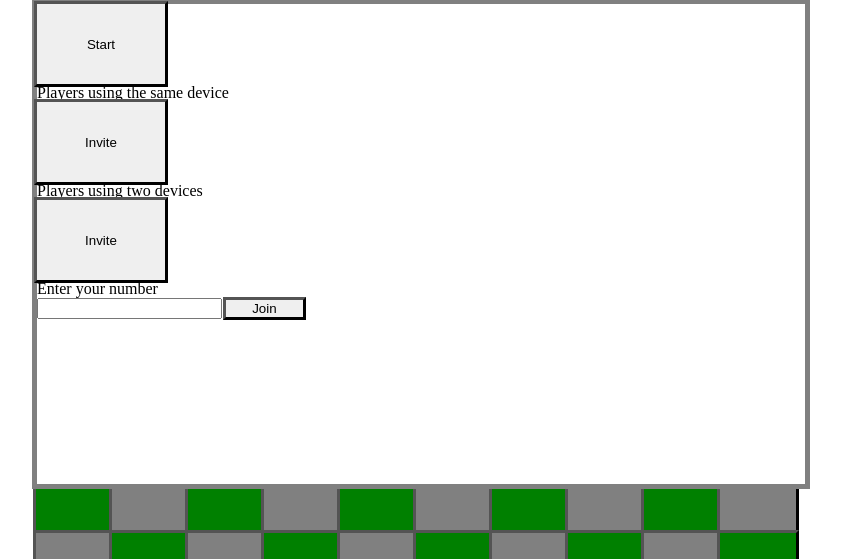
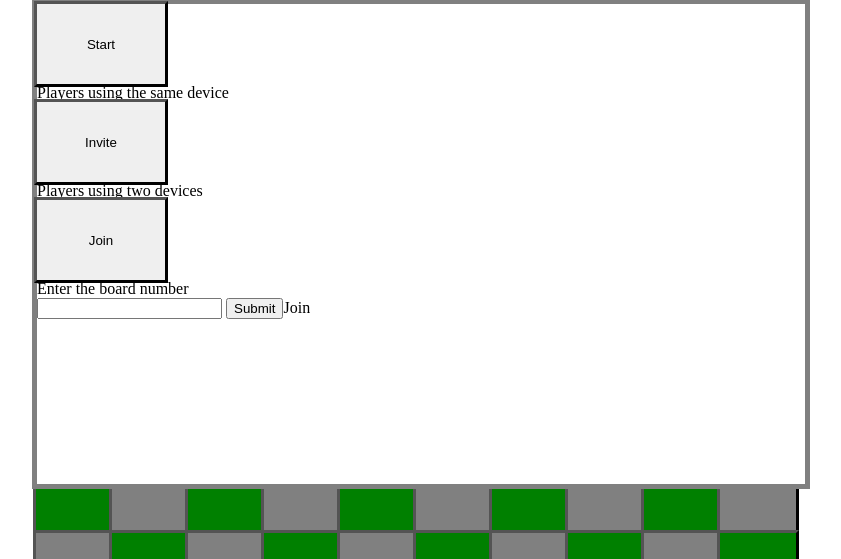
Before and after one commit to SergeiBan/Checkers-with-websockets, a FastAPI app: page /game in a window 1280 px wide. Shown: the part 161-720 px from the top of the page, without its empty margins (224-1065 px from the left). Run offline with FastAPI, Linux system fonts and the light colour scheme.

Commit message:
second player can join

```diff
--- a/main.py
+++ b/main.py
@@ -4,6 +4,7 @@ from fastapi.templating import Jinja2Templates
 from fastapi.staticfiles import StaticFiles
 from fastapi.requests import Request
 from typing import List, Dict
+from pydantic import BaseModel
 
 app = FastAPI()
 
@@ -18,13 +19,18 @@ class ConnectionManager:
     def __init__(self):
         self.active_connections: Dict() = {}
 
-    async def connect(self, websocket: WebSocket, client_id: int):
-        await websocket.accept()
-        print("websocket accepted", client_id)
+    async def connect(self, websocket: WebSocket, client_id: int, first_device):
+        if first_device:
+            await websocket.accept()
 
-        if self.active_connections.get(client_id, 'nope') == 'nope':
-            self.active_connections[client_id] = []
-        self.active_connections[client_id].append(websocket)
+            if self.active_connections.get(client_id, 'nope') == 'nope':
+                self.active_connections[client_id] = []
+            self.active_connections[client_id].append(websocket)
+        else:
+            if self.active_connections.get(client_id, 'nope') == 'nope':
+                raise WebSocketDisconnect
+            self.active_connections[client_id].append(websocket)
+            print("the second player is here")
 
     def disconnect(self, websocket: WebSocket, client_id: int):
         print("websocket id is", client_id)
@@ -41,9 +47,9 @@ manager = ConnectionManager()
 async def get_game(request: Request):
     return templates.TemplateResponse("board.html", {"request": request})
 
-@app.websocket("/ws/{client_id}")
-async def websocket_endpoint(websocket: WebSocket, client_id: int):
-    await manager.connect(websocket, client_id)
+@app.websocket("/ws/{client_id}/{first_device}")
+async def websocket_endpoint(websocket: WebSocket, client_id: int, first_device: bool):
+    await manager.connect(websocket, client_id, first_device)
     try:
         while True:
             data = await websocket.receive_text()
@@ -52,3 +58,11 @@ async def websocket_endpoint(websocket: WebSocket, client_id: int):
         print("websocket closed", client_id)
         manager.disconnect(websocket, client_id)
         await manager.send_message(f'Player {client_id} has left', client_id)
+
+
+# class Id(BaseModel):
+#     connection_number: int
+
+# @app.post("/join")
+# async def join(id: Id):
+#     return manager.join(id)
--- a/static/index.js
+++ b/static/index.js
@@ -74,22 +74,46 @@ document.getElementById('sameDeviceBtn').onclick = function() {
     for (let key of Object.keys(defaultBoardState)) {
         boardState[key] = defaultBoardState[key]
     }
-    if (ws) { ws.close(); }
+    // if (ws.keys() !== 0) { ws.close(); }
     repaintBoard(defaultBoardState);
     gameMenu.classList.add("invisible", "underlayer");
 }
 
 
 
-document.getElementById('differentDevicesBtn').onclick = function() {
+document.getElementById('firstDevicesBtn').onclick = function() {
 
     const getRandomId = max => {
         return Math.floor(Math.random() * max);
     }
 
     let client_id = getRandomId(100000);
+    client_id = 1;
     document.querySelector("#ws-id").textContent = client_id;
-    ws = new WebSocket(`ws://localhost:8000/ws/${client_id}`);
+    ws = new WebSocket(`ws://localhost:8000/ws/${client_id}/${true}`);
+
+    ws.onmessage = function(event) {
+        const newState = JSON.parse(event.data);
+        for (let key of Object.keys(boardState)) {
+            boardState[key] = newState[key]
+        }
+        repaintBoard(boardState);
+
+    };
+    boardState.isRemote = true;
+    document.getElementsByClassName('invitation')[0].classList.remove('invisible');
+}
+
+document.getElementsByClassName('toggle-game-menu')[0].onclick = function() {
+    gameMenu.classList.remove("invisible", "underlayer");
+}
+
+document.forms.join.onsubmit = function(e) {
+        const client_id = this.joinId.value;
+    // if (ws) { ws.close(); }
+    ws = new WebSocket(`ws://localhost:8000/ws/${client_id}/${true}`);
+    boardState.isRemote = true;
+    gameMenu.classList.add('invisible', 'underlayer');
 
     ws.onmessage = function(event) {
         const newState = JSON.parse(event.data);
@@ -100,11 +124,5 @@ document.getElementById('differentDevicesBtn').onclick = function() {
 
     };
 
-    boardState.isRemote = true;
-    document.getElementsByClassName('invitation')[0].classList.remove('invisible');
-
+    e.preventDefault();
 }
-
-document.getElementsByClassName('toggle-game-menu')[0].onclick = function() {
-    gameMenu.classList.remove("invisible", "underlayer");
-}
--- a/templates/board.html
+++ b/templates/board.html
@@ -9,13 +9,15 @@
             <div class="menu">
                 <button id="sameDeviceBtn" class="menu-button">Start</button>
                 <label for="sameDeviceBtn">Players using the same device</label>
-                <button id="differentDevicesBtn" class="menu-button">Invite</button>
-                <label for="differentDevicesBtn">Players using two devices</label>
-                <button id="otherDeviceBtn" class="menu-button">Invite</button>
-                <label for="otherDeviceBtn">Enter your number</label>
+                <button id="firstDevicesBtn" class="menu-button">Invite</button>
+                <label for="firstDevicesBtn">Players using two devices</label>
+                <button id="secondDeviceBtn" class="menu-button">Join</button>
+                <label for="secondDeviceBtn">Enter the board number</label>
                 <div>
-                    <input type="number" class="id-input" required>
-                    <button class="send-id">Join</button>
+                    <form name="join">
+                        <input type="number" class="id-input" name="joinId" required>
+                        <input type="submit" class="send-id">Join</button>
+                    </form>
                 </div>
                 <div class="invitation invisible">
                     <h2>Tell this number to the second player so he can join you.</h2>
```
